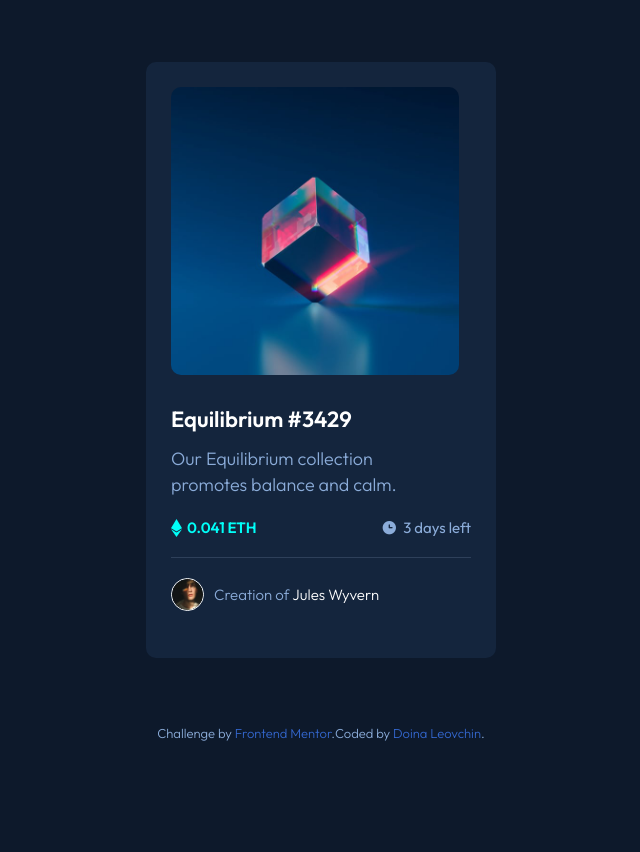
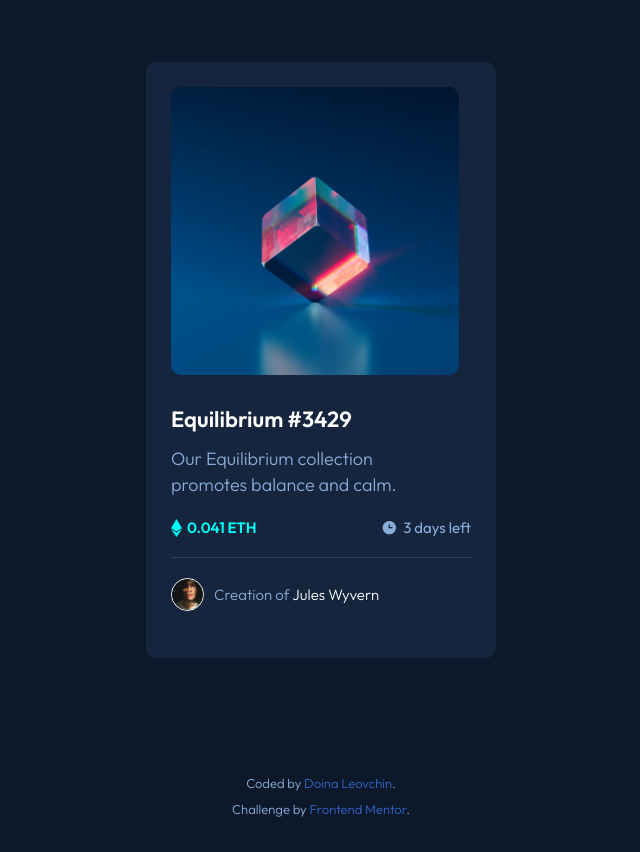
Before and after one commit to Doileo/card-project, a plain HTML site: page index.html in a window 1280 px wide. Shown: the whole page, without its empty margins (319-959 px from the left). Before the commit the page ends 800 px from the top, so only its background shows below. Drawn offline with Linux system fonts and the light colour scheme.

Commit message:
Fixed the footer

```diff
--- a/css/main.css
+++ b/css/main.css
@@ -188,6 +188,14 @@ a:hover {
     color:#00FFF8;
 }
 
+footer {
+    display: flex;
+    flex-direction: column-reverse;
+    align-items: center;
+    width: 100%;
+    padding: 50px;
+}
+
 .attribution {
     display: flex;
     align-items: center;
```
